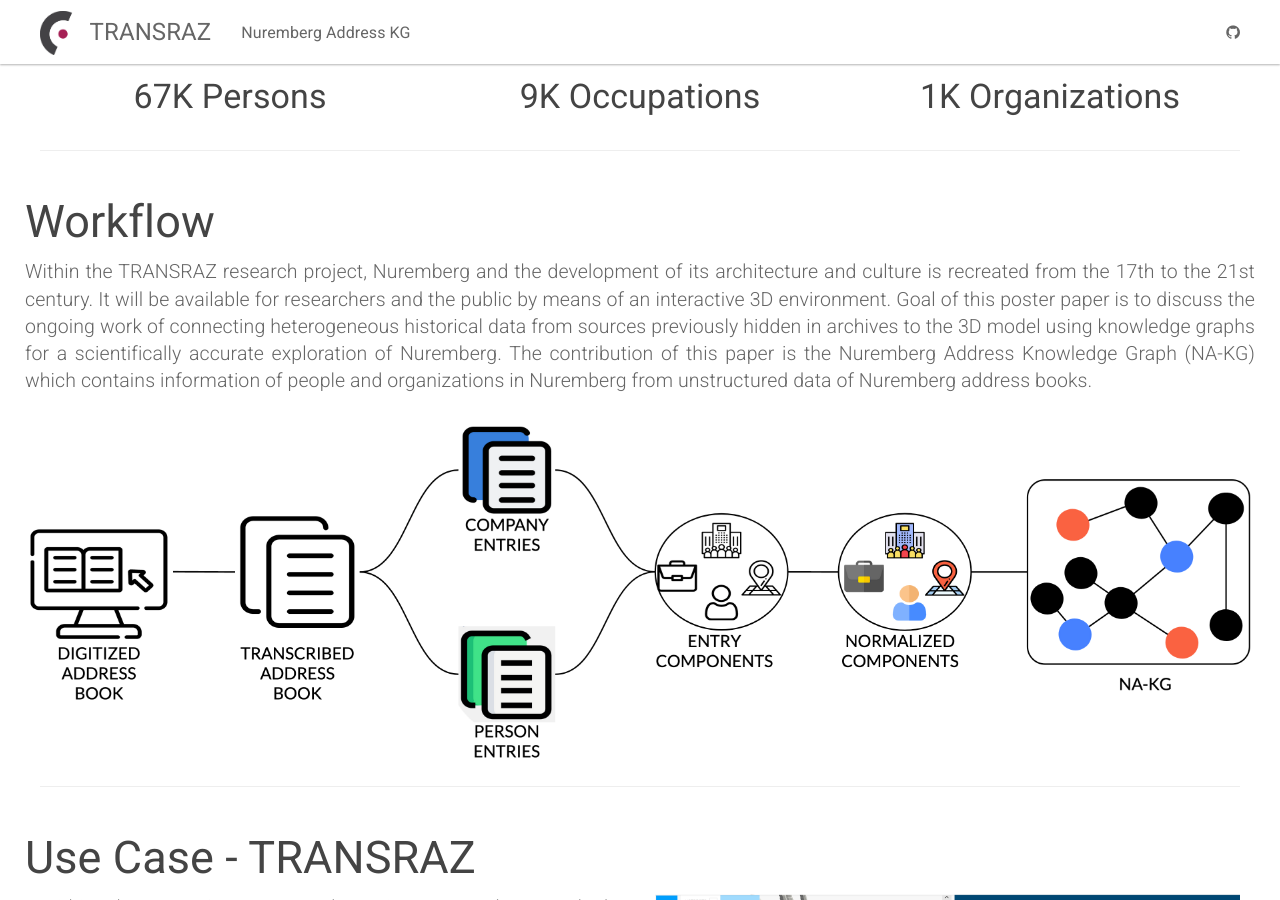
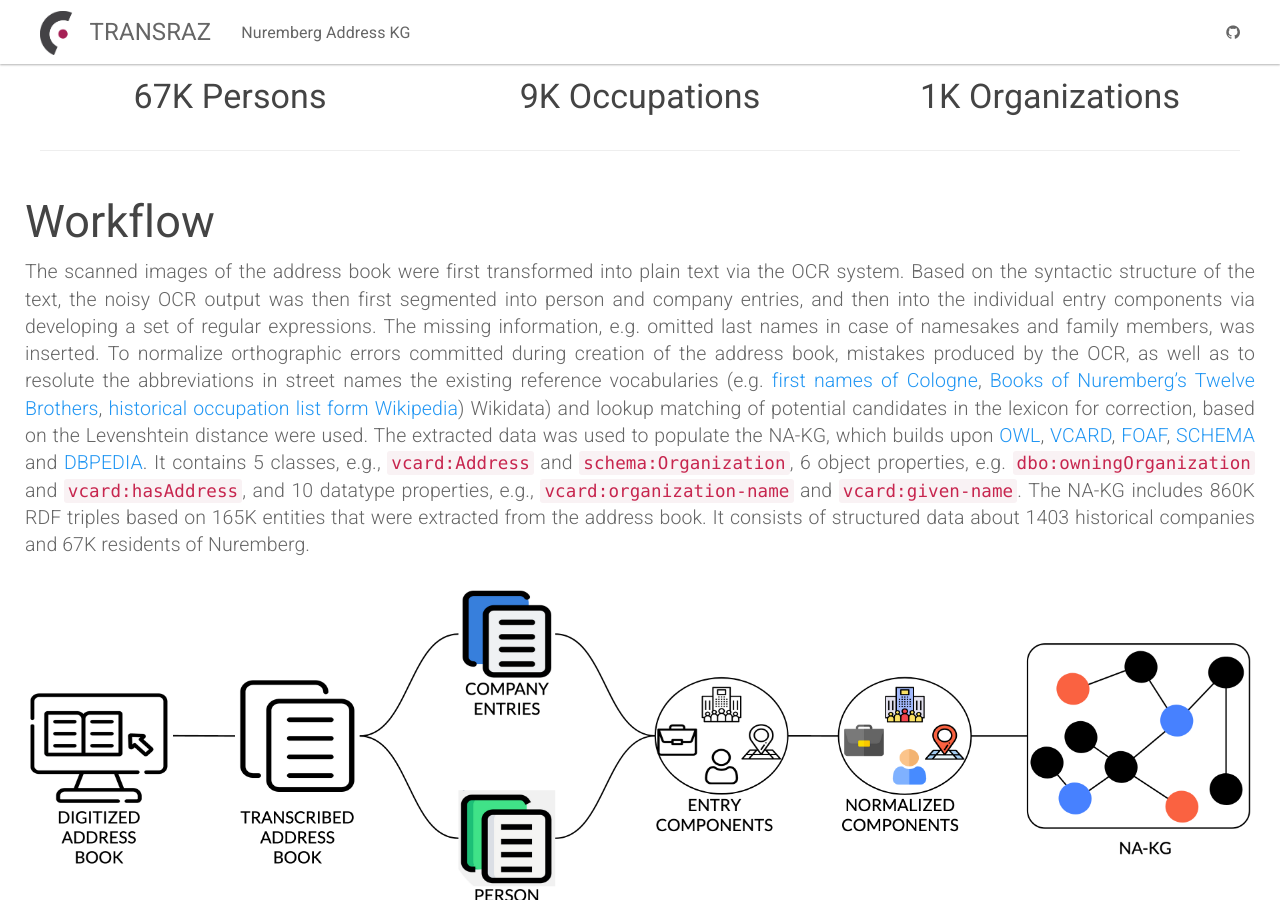
Before and after one commit to ISE-FIZKarlsruhe/Transraz, a Jekyll site: the page built from NA-KG.html, in a window 1280 px wide and 900 px high, scrolled down 985 px. Built offline with Jekyll 4.4.1, drawn with Linux system fonts in a browser that asks for light colours.

Commit message:
workflow

```diff
--- a/NA-KG.html
+++ b/NA-KG.html
@@ -52,7 +52,10 @@
     <div class="row">
         <div>
             <h2 class="header-light regular-pad">Workflow</h2>
-              <p class="lead" align="justify">Within the TRANSRAZ research project, Nuremberg and the development of its architecture and culture is recreated from the 17th to the 21st century. It will be available for researchers and the public by means of an interactive 3D environment. Goal of this poster paper is to discuss the ongoing work of connecting heterogeneous historical data from sources previously hidden in archives to the 3D model using knowledge graphs for a scientifically accurate exploration of Nuremberg. The contribution of this paper is the Nuremberg Address Knowledge Graph (NA-KG) which contains information of people and organizations in Nuremberg from unstructured data of Nuremberg address books.</p>
+              <p class="lead" align="justify">The scanned images of the address book were first transformed into plain text via the OCR system. Based on the syntactic structure of the text, the noisy OCR output was then first segmented into person and company entries, and then into the individual entry components via developing a set of regular expressions. The missing information, e.g. omitted last names in case of namesakes and family members, was inserted.
+              To normalize orthographic errors committed during creation of the address book, mistakes produced by the OCR, as well as to resolute the abbreviations in street names the existing reference vocabularies (e.g. <a href="https://offenedaten-koeln.de/dataset/vornamen">first names of Cologne</a>, <a href="https://hausbuecher.nuernberg.de/index.php?do=page&mo=5">Books of Nuremberg’s Twelve Brothers</a>, <a href="https://de.wikipedia.org/wiki/Kategorie:Historischer_Beruf">historical occupation list form Wikipedia</a>)
+              Wikidata) and lookup matching of potential candidates in the lexicon for correction, based on the Levenshtein distance were used.
+              The extracted data was used to populate the NA-KG, which builds upon <a href="https://www.w3.org/OWL/">OWL</a>, <a href="https://www.w3.org/TR/vcard-rdf/">VCARD</a>,  <a href="http://xmlns.com/foaf/spec/">FOAF</a>, <a href="https://schema.org/">SCHEMA</a> and <a href="https://www.dbpedia.org/">DBPEDIA</a>. It contains 5 classes, e.g., <code>vcard:Address</code> and <code>schema:Organization</code>, 6 object properties,  e.g. <code>dbo:owningOrganization</code> and <code>vcard:hasAddress</code>, and  10  datatype properties, e.g., <code>vcard:organization-name</code> and <code>vcard:given-name</code>.  The NA-KG includes 860K RDF triples based on 165K entities that were extracted from the address book. It consists of structured data about 1403 historical companies and 67K residents of Nuremberg.</p>
             <img src="{{ "/assets/img/NAKG_wf.png" | relative_url }}" alt="NA-KG workflow" class="img-responsive">
         </div>
     </div>
```
